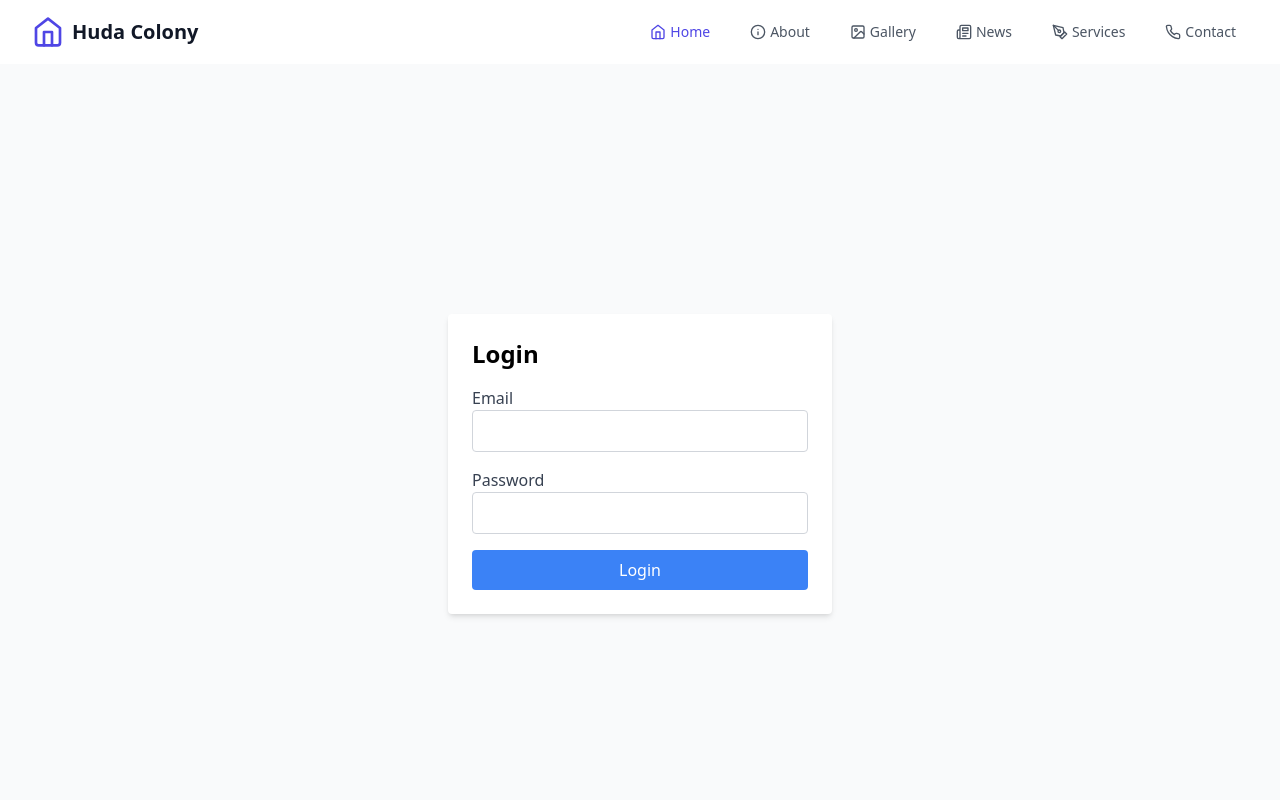
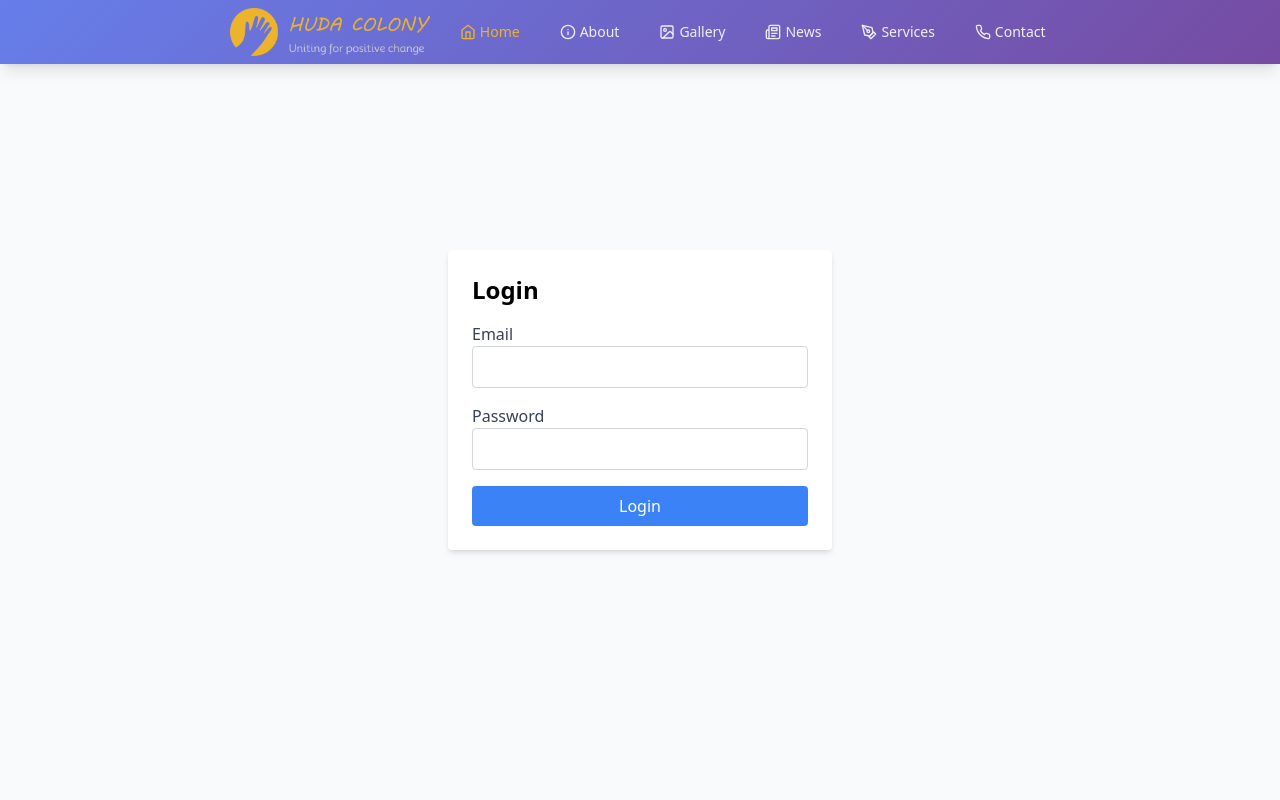
Before and after one commit to tosrisri/huda-colony, a React (Vite) app: page / in a window 1280 px wide. Shown: the top 800 px of the page. Built offline with nearby package versions, Linux system fonts and the light colour scheme.

Commit message:
Replaced text logo with image logo, modified header and made gave top padding adjustments in all pages

```diff
--- a/src/App.tsx
+++ b/src/App.tsx
@@ -49,7 +49,7 @@ function App() {
           <Navbar />
           <main className="flex-grow">
             {user ? (
-              <div>
+              <div className=''>
                 <nav className="login-info">
                   <span>Hi, {user.email} </span>
                   <Link to="/" onClick={handleLogout}>Logout</Link>
--- a/src/components/Navbar.tsx
+++ b/src/components/Navbar.tsx
@@ -2,6 +2,7 @@ import React from 'react';
 import { Link, useLocation } from 'react-router-dom';
 import { Home, Info, Image, Newspaper, PenTool as Tool, Phone, Settings, Menu, X } from 'lucide-react';
 import { useAuth } from '../contexts/AuthContext';
+import hclogo from '../assets/images/hc-logo.png';
 
 function Navbar() {
   const [isOpen, setIsOpen] = React.useState(false);
@@ -22,13 +23,12 @@ function Navbar() {
   }
 
   return (
-    <nav className="shadow-lg">
+    <nav className="shadow-lg navbar-main backdrop-blur-md">
       <div className="max-w-7xl mx-auto px-4 sm:px-6 lg:px-8">
-        <div className="flex justify-between h-16">
+        <div className="flex justify-center h-16">
           <div className="flex">
-            <Link to="/" className="flex-shrink-0 flex items-center">
-              <Home className="h-8 w-8 text-indigo-600" />
-              <span className="ml-2 text-xl font-bold text-gray-900">Huda Colony</span>
+            <Link to="/" className="hc-logo p-2">
+              <img src={hclogo} alt="Logo" className="h-full w-auto" />
             </Link>
           </div>
 
@@ -42,9 +42,9 @@ function Navbar() {
                   to={item.href}
                   className={`${
                     location.pathname === item.href
-                      ? 'text-indigo-600'
-                      : 'text-gray-600 hover:text-indigo-600'
-                  } px-3 py-2 rounded-md text-sm font-medium flex items-center`}
+                      ? 'pcolor'
+                      : 'scolor hover:pcolor'
+                  } px-3 py-2 rounded-md text-sm flex items-center`}
                 >
                   <Icon className="h-4 w-4 mr-1" />
                   {item.name}
@@ -57,7 +57,7 @@ function Navbar() {
           <div className="sm:hidden flex items-center">
             <button
               onClick={() => setIsOpen(!isOpen)}
-              className="text-gray-600 hover:text-indigo-600"
+              className="scolor hover:pcolor"
             >
               {isOpen ? (
                 <X className="h-6 w-6" />
@@ -81,9 +81,9 @@ function Navbar() {
                   to={item.href}
                   className={`${
                     location.pathname === item.href
-                      ? 'bg-indigo-50 text-indigo-600'
-                      : 'text-gray-600 hover:bg-indigo-50 hover:text-indigo-600'
-                  } block px-3 py-2 rounded-md text-base font-medium flex items-center`}
+                      ? 'bg-indigo-50 pcolor'
+                      : 'text-gray-600 hover:bg-indigo-50 hover:pcolor'
+                  } px-3 py-2 rounded-md text-base font-medium flex items-center`}
                   onClick={() => setIsOpen(false)}
                 >
                   <Icon className="h-5 w-5 mr-2" />
--- a/src/index.css
+++ b/src/index.css
@@ -2,23 +2,52 @@
 @tailwind components;
 @tailwind utilities;
 
+:root {
+  --pri-color: #EBB42C;
+  --sec-color: #efefef;
+}
+.pcolor {
+  color: var(--pri-color);
+}
+.scolor {
+  color: var(--sec-color);
+}
 a, button { outline: none;}
 
 .login-info {
   display: flex;
   justify-content: right;
   align-items: center;
-  position: absolute;
+  position: fixed;
   top: 0;
   right: 0;
   font-size: 12px;
+  z-index: 1000;
 }
 .login-info a {
   margin-right: 1rem;
   margin-left: 1em;
-  color: #4f46e5;
+  color: var(--pri-color);
   text-decoration: none;
 }
 .login-info a:hover {
   text-decoration: underline;
 }
+
+.navbar-main {
+  position: fixed;
+  top: 0;
+  left: 0;
+  right: 0;
+  z-index: 990;
+  background-image: linear-gradient(135deg, #667eea 0%, #764ba2 100%);
+  /*background-image: linear-gradient(15deg, #13547a 0%, #80d0c7 100%);*/
+}
+
+.sub-page-hero {
+  position: relative;
+  width: 100%;
+  height: 120px;
+  background: url('/src/assets/images/sub-page-hero.jpg') no-repeat center center;
+  background-size: cover;
+}
--- a/src/pages/About.tsx
+++ b/src/pages/About.tsx
@@ -206,12 +206,12 @@ function About() {
   }
 
   return (
-    <div className="min-h-screen bg-gray-50 py-12">
+    <div className="min-h-screen bg-gray-50 pt-24 py-12">
       <div className="max-w-7xl mx-auto px-4 sm:px-6 lg:px-8">
         {/* History Section */}
         <section className="mb-16">
           <h2 className="text-3xl font-bold text-gray-900 mb-6">Our History</h2>
-          <div className="bg-white rounded-lg shadow-md p-6">
+          <div className="">
             <p className="text-gray-600 leading-relaxed">
               Huda Colony was established in 1995 as a planned residential community, designed to provide modern living spaces while fostering a strong sense of community. Over the years, we have grown from a small settlement of 50 families to a thriving community of over 500 households. Our community has been at the forefront of implementing sustainable living practices and creating inclusive spaces for all residents.
             </p>
--- a/src/pages/Contact.tsx
+++ b/src/pages/Contact.tsx
@@ -37,7 +37,7 @@ function Contact() {
   }
 
   return (
-    <div className="min-h-screen bg-gray-50 py-12">
+    <div className="min-h-screen bg-gray-50 pt-24 py-12">
       <div className="max-w-7xl mx-auto px-4 sm:px-6 lg:px-8">
         <h1 className="text-3xl font-bold text-gray-900 mb-8">Contact Us</h1>
 
--- a/src/pages/Gallery.tsx
+++ b/src/pages/Gallery.tsx
@@ -34,7 +34,7 @@ function Gallery() {
   }, []);
 
   return (
-    <div className="min-h-screen bg-gray-50 py-12">
+    <div className="min-h-screen bg-gray-50 pt-24 py-12">
       <div className="max-w-7xl mx-auto px-4 sm:px-6 lg:px-8">
         <h1 className="text-3xl font-bold text-gray-900 mb-8">Gallery</h1>
 
--- a/src/pages/News.tsx
+++ b/src/pages/News.tsx
@@ -44,7 +44,7 @@ function News() {
   if (error) return <div>Error loading news: {error.message}</div>;
 
   return (
-    <div className="min-h-screen bg-gray-50 py-12">
+    <div className="min-h-screen bg-gray-50 pt-24 py-12">
       <div className="max-w-7xl mx-auto px-4 sm:px-6 lg:px-8">
         <div className="flex items-center mb-8">
           <Bell className="h-8 w-8 text-indigo-600 mr-3" />
--- a/src/pages/Services.tsx
+++ b/src/pages/Services.tsx
@@ -88,7 +88,7 @@ function Services() {
   if (error) return <div>Error loading services: {error.message}</div>;
 
   return (
-    <div className="min-h-screen bg-gray-50 py-12">
+    <div className="min-h-screen bg-gray-50 pt-24 py-12">
       <div className="max-w-7xl mx-auto px-4 sm:px-6 lg:px-8">
         <div className="flex items-center mb-8">
           <Tool className="h-8 w-8 text-indigo-600 mr-3" />
```
Also changed, not shown: src/assets/images/hc-logo.png (added), src/assets/images/sub-page-hero.jpg (added).
